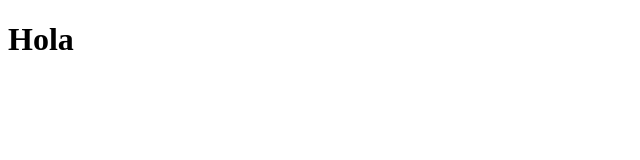
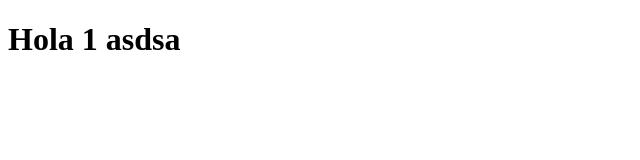
Before and after one commit to ChristhianSM/fundamentals-november-2025, a plain HTML site: page html/index.html in a window 1280 px wide. Shown: the whole page, without its empty margins (0-640 px from the left). Drawn offline with Linux system fonts and the light colour scheme.

Commit message:
primer mensaje

```diff
--- a/html/index.html
+++ b/html/index.html
@@ -6,6 +6,6 @@
     <title>Document</title>
   </head>
   <body>
-    <h1>Hola</h1>
+    <h1>Hola 1 asdsa</h1>
   </body>
 </html>
```
